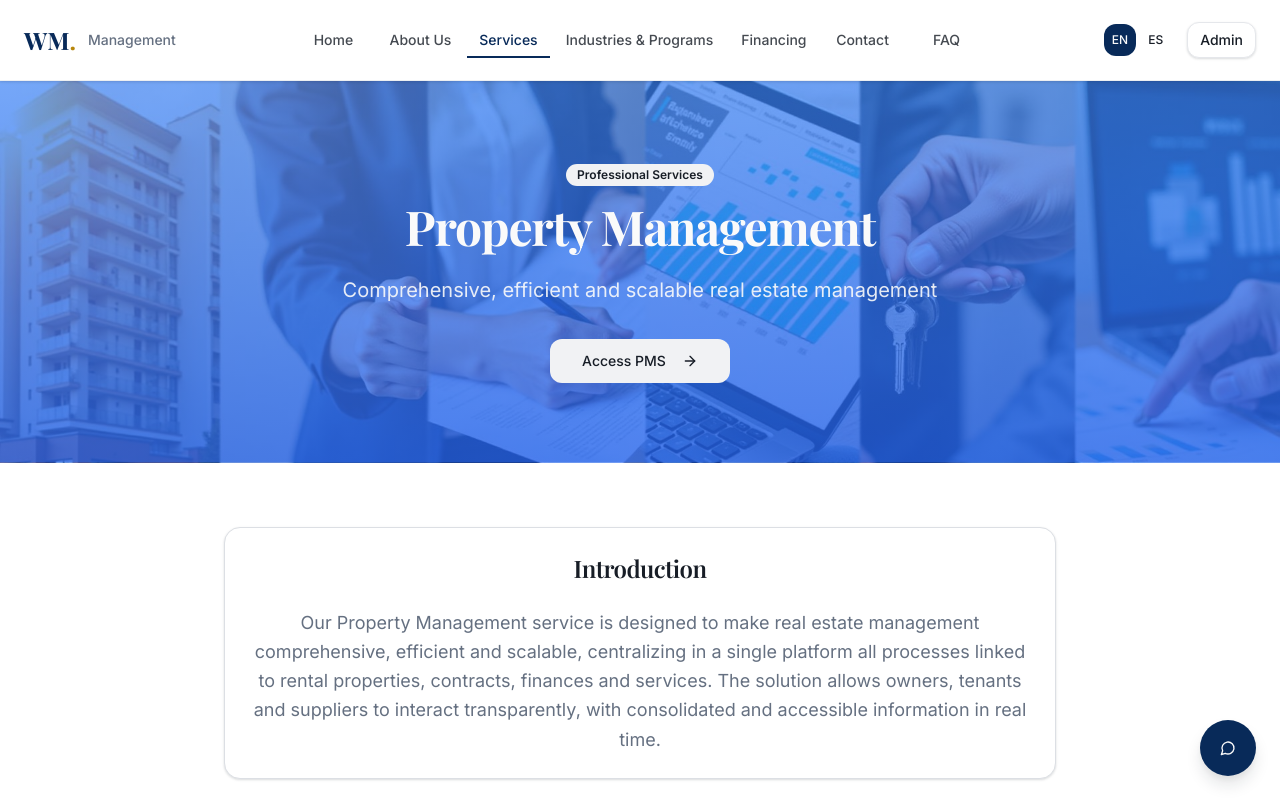
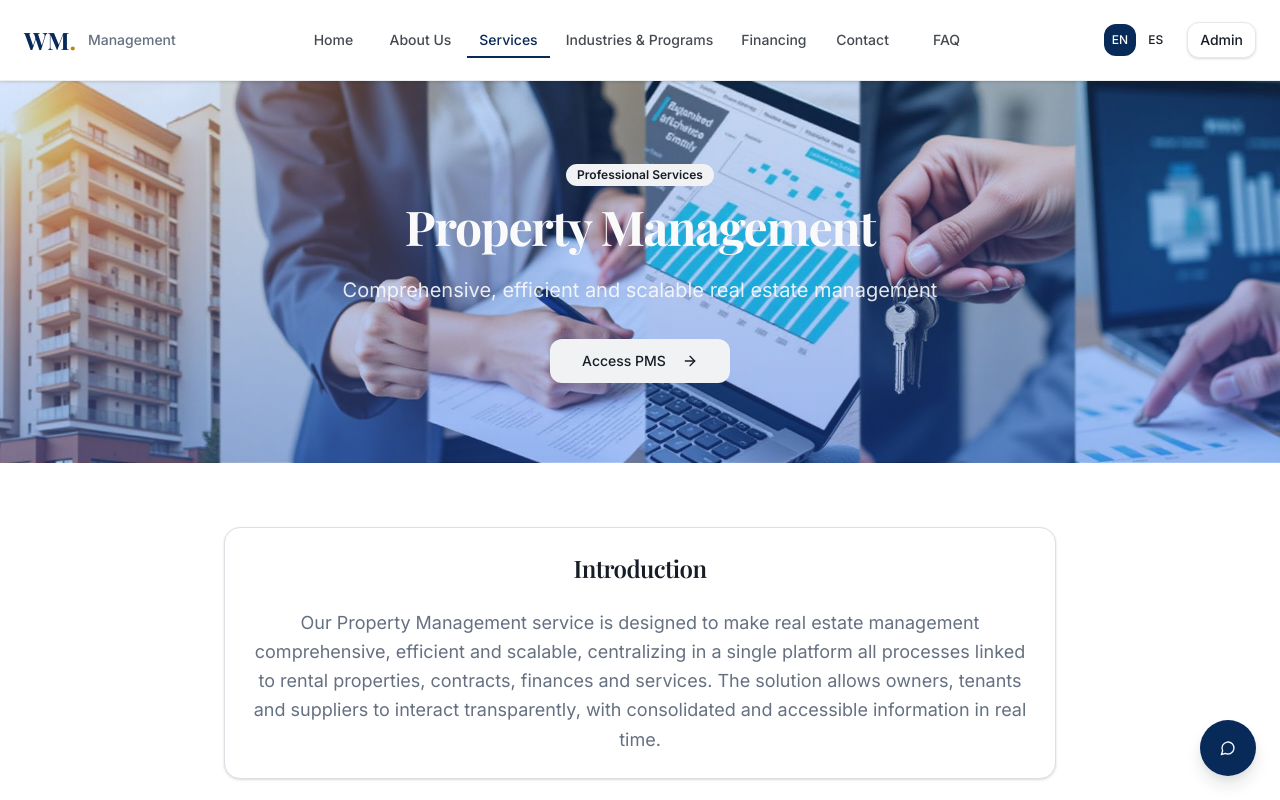
Before and after one commit to lliberman07/wm-vision-hub, a React (Vite) app: page /services/property-management in a window 1280 px wide. Shown: the top 800 px of the page. Built offline with nearby package versions, Linux system fonts and the light colour scheme.

Commit message:
Adjust banner brightness and contrast

```diff
--- a/src/pages/PropertyManagement.tsx
+++ b/src/pages/PropertyManagement.tsx
@@ -117,7 +117,7 @@ const PropertyManagement = () => {
       <section
         className="relative text-primary-foreground py-20 px-4 overflow-hidden"
         style={{
-          backgroundImage: `linear-gradient(rgba(59, 130, 246, 0.7), rgba(37, 99, 235, 0.8)), url(${propertyManagementHero})`,
+          backgroundImage: `linear-gradient(rgba(59, 130, 246, 0.2), rgba(37, 99, 235, 0.4)), url(${propertyManagementHero})`,
           backgroundSize: 'cover',
           backgroundPosition: 'center',
           backgroundRepeat: 'no-repeat'
```
